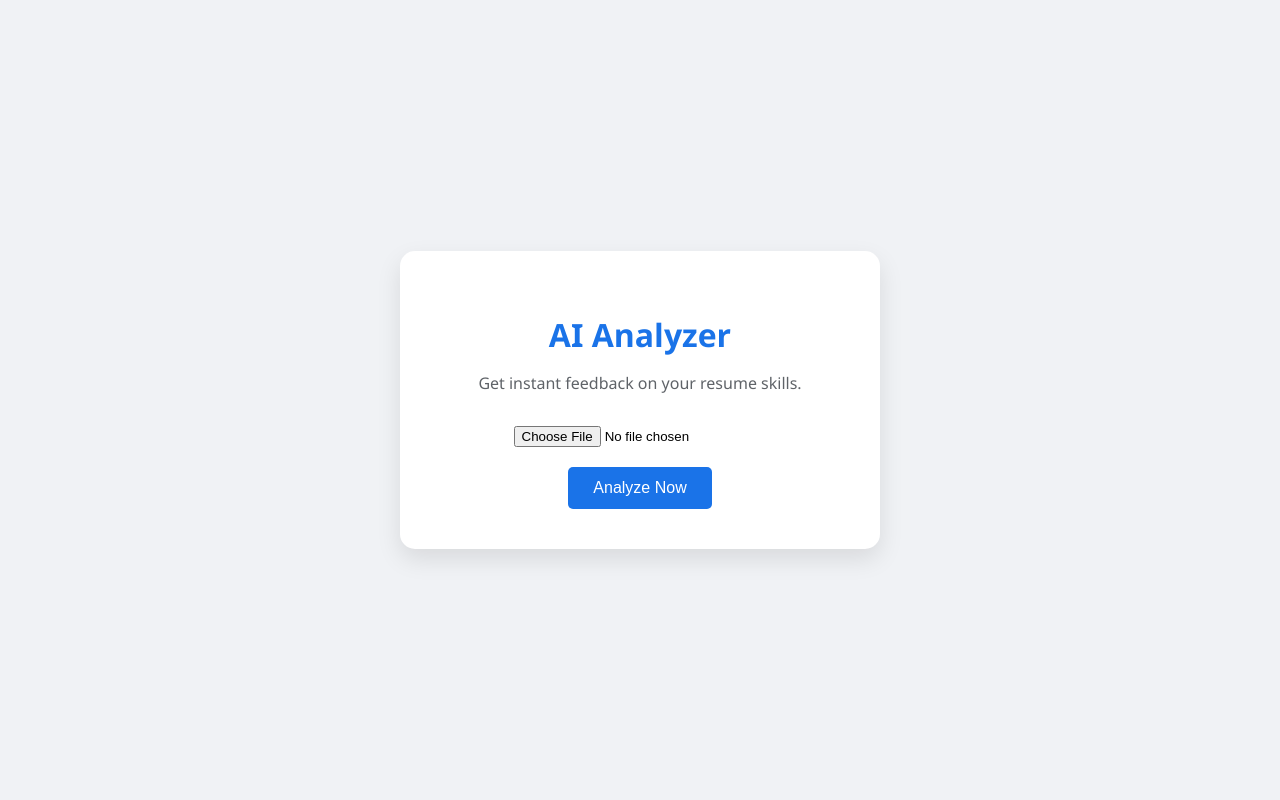
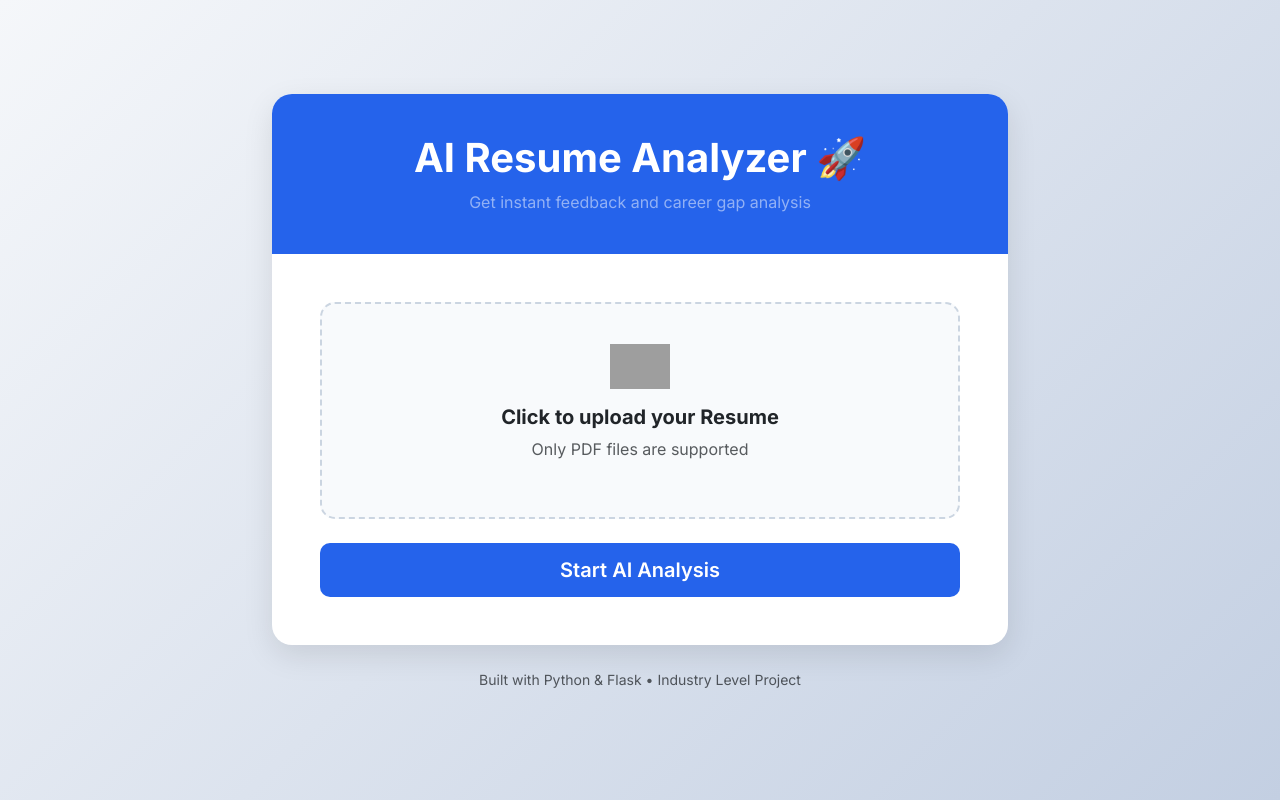
Before and after one commit to priyankanindrambakam-spec/resume-analyzer, a Flask app: page / in a window 1280 px wide. Run offline with Flask 3, Linux system fonts and the light colour scheme; grey boxes are pictures that could not be loaded.

Commit message:
step 1:professional UI upgrade

```diff
--- a/templates/index.html
+++ b/templates/index.html
@@ -3,51 +3,115 @@
 <head>
     <meta charset="UTF-8">
     <meta name="viewport" content="width=device-width, initial-scale=1.0">
-    <title>AI Resume Analyzer</title>
+    <title>AI Resume Analyzer Pro</title>
+    <link href="https://cdn.jsdelivr.net/npm/bootstrap@5.3.0/dist/css/bootstrap.min.css" rel="stylesheet">
+    <link href="https://fonts.googleapis.com/css2?family=Inter:wght@400;600;700&display=swap" rel="stylesheet">
     <style>
         body {
-            font-family: 'Segoe UI', Tahoma, Geneva, Verdana, sans-serif;
-            background-color: #f0f2f5;
+            font-family: 'Inter', sans-serif;
+            background: linear-gradient(135deg, #f5f7fa 0%, #c3cfe2 100%);
+            min-height: 100vh;
             display: flex;
-            justify-content: center;
             align-items: center;
-            height: 100vh;
-            margin: 0;
         }
-        .container {
-            background: white;
+        .card {
+            border: none;
+            border-radius: 20px;
+            box-shadow: 0 10px 30px rgba(0,0,0,0.1);
+            overflow: hidden;
+        }
+        .header-section {
+            background: #2563eb;
+            color: white;
             padding: 40px;
+            text-align: center;
+        }
+        .upload-area {
+            border: 2px dashed #cbd5e1;
             border-radius: 15px;
-            box-shadow: 0 10px 25px rgba(0,0,0,0.1);
+            padding: 40px;
             text-align: center;
-            max-width: 400px;
-            width: 100%;
+            transition: 0.3s;
+            cursor: pointer;
+            background: #f8fafc;
         }
-        h1 { color: #1a73e8; margin-bottom: 10px; }
-        p { color: #5f6368; margin-bottom: 30px; }
-        input[type="file"] { margin-bottom: 20px; }
-        button {
-            background-color: #1a73e8;
-            color: white;
+        .upload-area:hover {
+            border-color: #2563eb;
+            background: #eff6ff;
+        }
+        .btn-primary {
+            background: #2563eb;
             border: none;
-            padding: 12px 25px;
-            border-radius: 5px;
-            cursor: pointer;
-            font-size: 16px;
-            transition: background 0.3s;
+            padding: 12px 30px;
+            border-radius: 10px;
+            font-weight: 600;
         }
-        button:hover { background-color: #1557b0; }
+        #loading {
+            display: none;
+        }
+        .spinner-border {
+            width: 3rem;
+            height: 3rem;
+        }
     </style>
 </head>
 <body>
-    <div class="container">
-        <h1>AI Analyzer</h1>
-        <p>Get instant feedback on your resume skills.</p>
-        <form action="/upload" method="post" enctype="multipart/form-data">
-            <input type="file" name="resume" required>
-            <br>
-            <button type="submit">Analyze Now</button>
-        </form>
+
+<div class="container py-5">
+    <div class="row justify-content-center">
+        <div class="col-md-8">
+            <div class="card">
+                <div class="header-section">
+                    <h1 class="fw-bold">AI Resume Analyzer 🚀</h1>
+                    <p class="mb-0 text-white-50">Get instant feedback and career gap analysis</p>
+                </div>
+
+                <div class="card-body p-5">
+                    <form id="uploadForm" action="/upload" method="POST" enctype="multipart/form-data">
+                        <div class="upload-area mb-4" onclick="document.getElementById('resumeInput').click()">
+                            <img src="https://cdn-icons-png.flaticon.com/512/337/337946.png" width="60" alt="PDF Icon" class="mb-3">
+                            <h5 class="fw-bold">Click to upload your Resume</h5>
+                            <p class="text-muted">Only PDF files are supported</p>
+                            <input type="file" name="resume" id="resumeInput" accept=".pdf" hidden required onchange="updateFileName()">
+                            <p id="fileName" class="text-primary fw-bold mt-2"></p>
+                        </div>
+
+                        <div class="d-grid">
+                            <button type="submit" class="btn btn-primary btn-lg" onclick="showLoading()">
+                                Start AI Analysis
+                            </button>
+                        </div>
+                    </form>
+
+                    <!-- Loading Section -->
+                    <div id="loading" class="text-center mt-4">
+                        <div class="spinner-border text-primary mb-3" role="status"></div>
+                        <h5 class="fw-bold">AI is scanning your skills...</h5>
+                        <p class="text-muted small">This may take a few seconds</p>
+                    </div>
+                </div>
+            </div>
+            <p class="text-center mt-4 text-muted small">Built with Python & Flask • Industry Level Project</p>
+        </div>
     </div>
+</div>
+
+<script>
+    function updateFileName() {
+        const input = document.getElementById('resumeInput');
+        const fileName = document.getElementById('fileName');
+        fileName.textContent = "Selected: " + input.files[0].name;
+    }
+
+    function showLoading() {
+        const form = document.getElementById('uploadForm');
+        if (document.getElementById('resumeInput').files.length > 0) {
+            document.getElementById('loading').style.display = 'block';
+            form.style.opacity = '0.3';
+            form.style.pointerEvents = 'none';
+        }
+    }
+</script>
+
 </body>
 </html>
```
